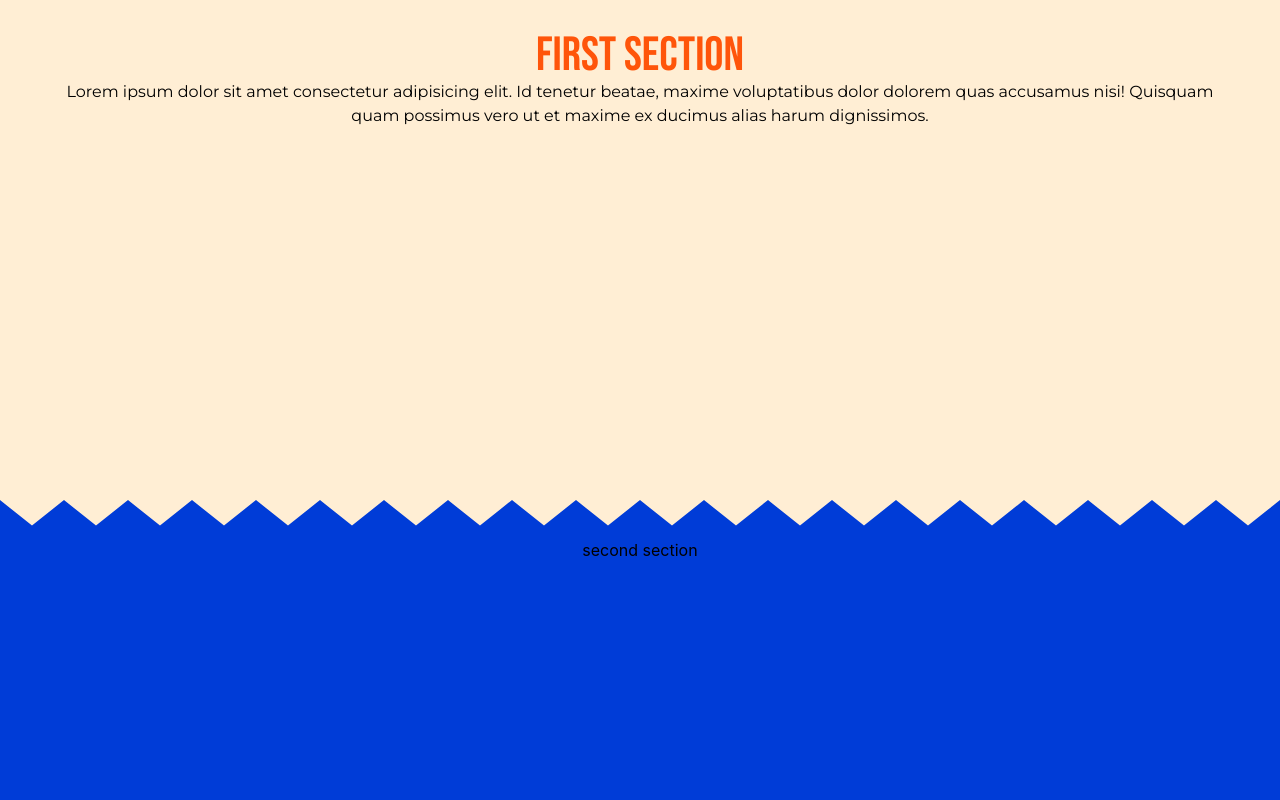
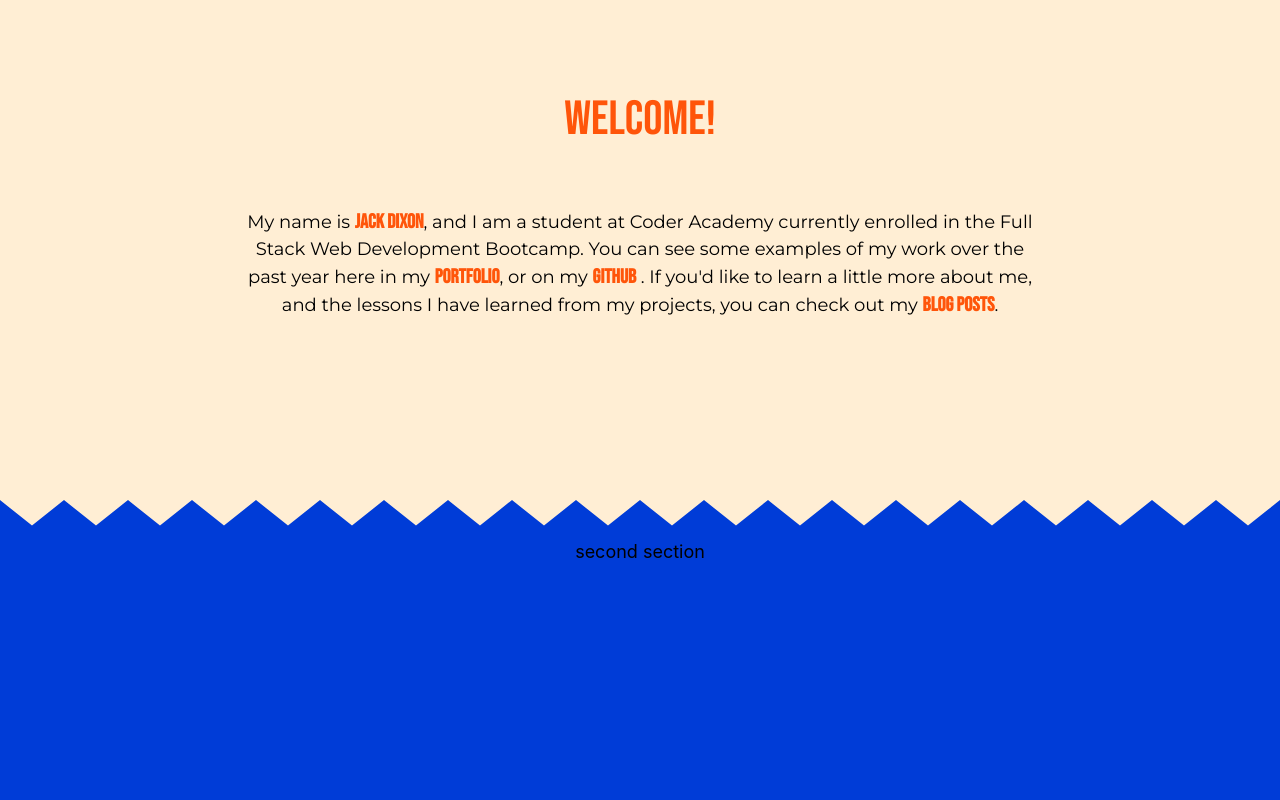
Before and after one commit to JackDixon019/Portfolio_Site, a React (Create React App) app: page / in a window 1280 px wide. Shown: the top 800 px of the page. Built offline with nearby package versions, Linux system fonts and the light colour scheme.

Commit message:
feat: added some text

```diff
--- a/src/App.css
+++ b/src/App.css
@@ -2,6 +2,7 @@
 
 .App {
   text-align: center;
+  font-size: large;
 }
 
 section{
--- a/src/App.js
+++ b/src/App.js
@@ -2,13 +2,16 @@
 import { Route, Routes } from "react-router-dom";
 import "./App.css";
 import HomePage from "./pages/HomePage";
+import ContactPage from "./pages/ContactPage";
+import BlogPage from "./pages/Blog";
 
 function App() {
     return (
         <div className="App min-h-screen">
             <Routes>
                 <Route path="/" element={<HomePage />} />
-                {/* <Route path="/Contact" element={<ContactPage />} /> */}
+                <Route path="/contact" element={<ContactPage />} />
+                <Route path="/blog" element={<BlogPage />} />
             </Routes>
         </div>
     );
--- a/src/components/JaggedSection.jsx
+++ b/src/components/JaggedSection.jsx
@@ -1,6 +1,6 @@
 export default function JaggedSection({ children }) {
     return (
-        <section className="jagged p-12 font-Montserrat after:bg-papaya-whip-100 before:bg-papaya-whip-100 w-full">
+        <section className="jagged w-full p-12 font-Montserrat transition-opacity delay-150 ease-in before:bg-papaya-whip-100 after:bg-papaya-whip-100">
             {children}
         </section>
     );
--- /dev/null
+++ b/src/components/styles.js
@@ -0,0 +1,3 @@
+let linkStyle = "font-Bebas-Neue text-xl text-scarlet-500 font-bold"
+
+module.exports = { linkStyle }
--- /dev/null
+++ b/src/pages/Blog.jsx
@@ -0,0 +1,5 @@
+export default function BlogPage(){
+    return(
+        <div>Blog</div>
+    )
+}
--- /dev/null
+++ b/src/pages/ContactPage.jsx
@@ -0,0 +1,5 @@
+export default function ContactPage(){
+    return(
+        <div>Contact</div>
+    )
+}
--- a/src/pages/HomePage.jsx
+++ b/src/pages/HomePage.jsx
@@ -1,28 +1,55 @@
+import { NavLink } from "react-router-dom";
 import JaggedSection from "../components/JaggedSection";
+import { linkStyle } from "../components/styles";
 
 export default function HomePage() {
+
+
+    function scrollToPortfolio(e){
+        e.preventDefault()
+        let portfolio = document.getElementById("portfolio")
+        document.documentElement.style.scrollBehavior = "smooth";
+        portfolio.scrollIntoView({ inline: "nearest" });
+
+    }
     return (
         <div id="HomePage" className="min-h-screen">
-            <JaggedSection>
-                <h1 className="font-Bebas-Neue text-5xl text-scarlet-500">
-                    First section
+            <JaggedSection id="intro">
+                <h1 className="p-16 font-Bebas-Neue text-5xl text-scarlet-500">
+                    Welcome!
                 </h1>
-                <p>
-                    Lorem ipsum dolor sit amet consectetur adipisicing elit. Id tenetur beatae, maxime voluptatibus dolor dolorem quas accusamus nisi! Quisquam quam possimus vero ut et maxime ex ducimus alias harum dignissimos.
+                <p className="m-auto w-8/12 font-Montserrat">
+                    My name is{" "}
+                    <NavLink to={"/contact"} className={linkStyle}>
+                        Jack Dixon
+                    </NavLink>
+                    , and I am a student at Coder Academy currently enrolled in
+                    the Full Stack Web Development Bootcamp. You can see some
+                    examples of my work over the past year here in my <a href="#" onClick={(e) => scrollToPortfolio(e)} className={linkStyle}>portfolio</a>,
+                    or on my{" "}
+                    <a
+                        href="https://github.com/JackDixon019"
+                        className={linkStyle}
+                    >
+                        Github
+                    </a>{" "}
+                    . If you'd like to learn a little more about me, and the
+                    lessons I have learned from my projects, you can check out
+                    my{" "}
+                    <NavLink to={"/blog"} className={linkStyle}>
+                        blog posts
+                    </NavLink>
+                    .
                 </p>
             </JaggedSection>
-            <section className="nonJagged bg-smalt-800 relative w-full">
+            <section id="portfolio" className="nonJagged relative w-full bg-smalt-800">
                 second section
             </section>
-            <JaggedSection>
-                Third section
-            </JaggedSection>
-            <section className="nonJagged relative w-full bg-orange-peel-500 ">
+            <JaggedSection>Third section</JaggedSection>
+            <section className="nonJagged relative w-full bg-orange-peel-600 ">
                 Fourth section
             </section>
-            <JaggedSection>
-                Fifth section
-            </JaggedSection>
+            <JaggedSection>Fifth section</JaggedSection>
         </div>
     );
 }
```
Also changed, not shown: src/pages/Contact.jsx (deleted), 1 other file (tests, documents, lock files or other folders).
